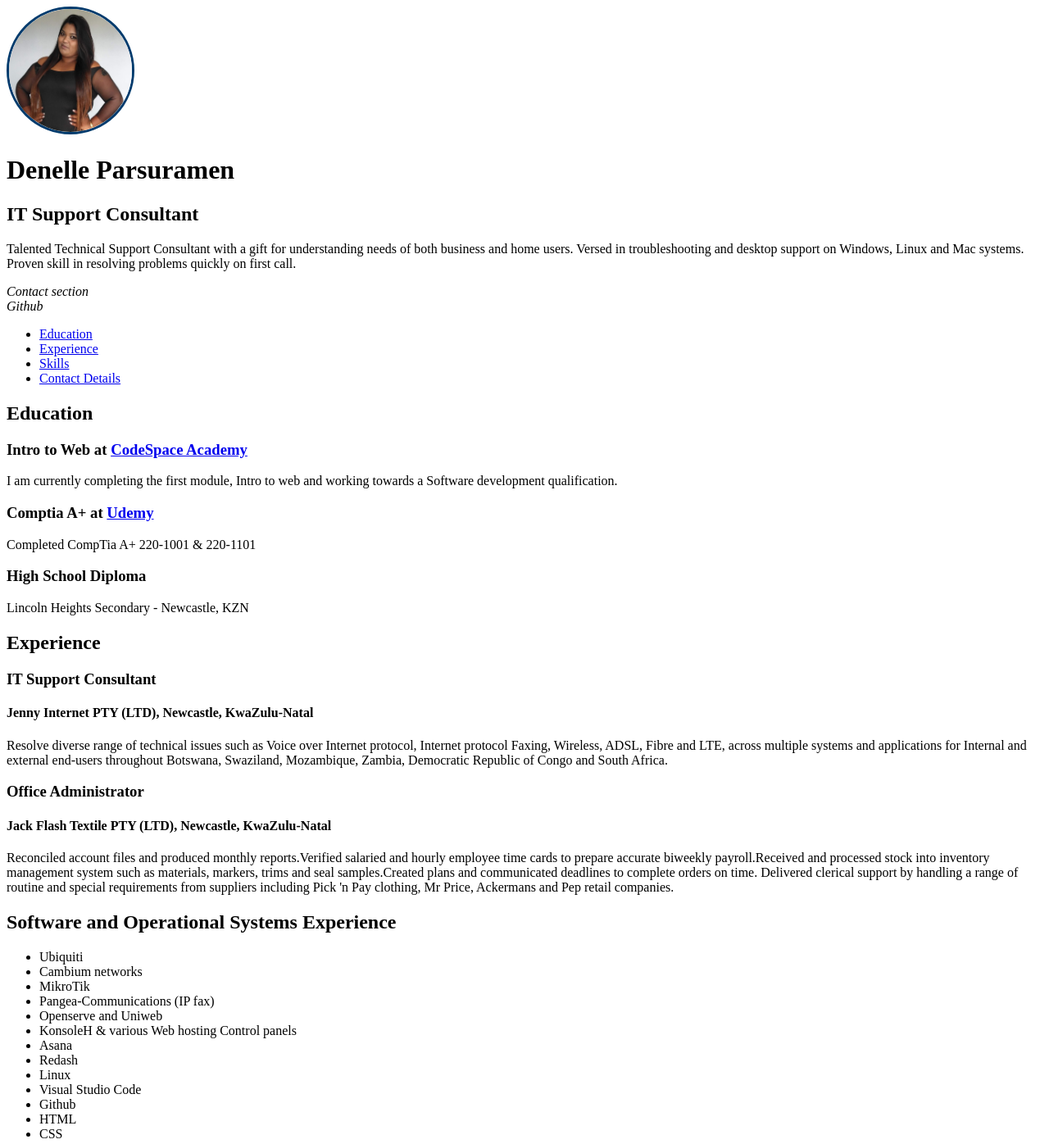
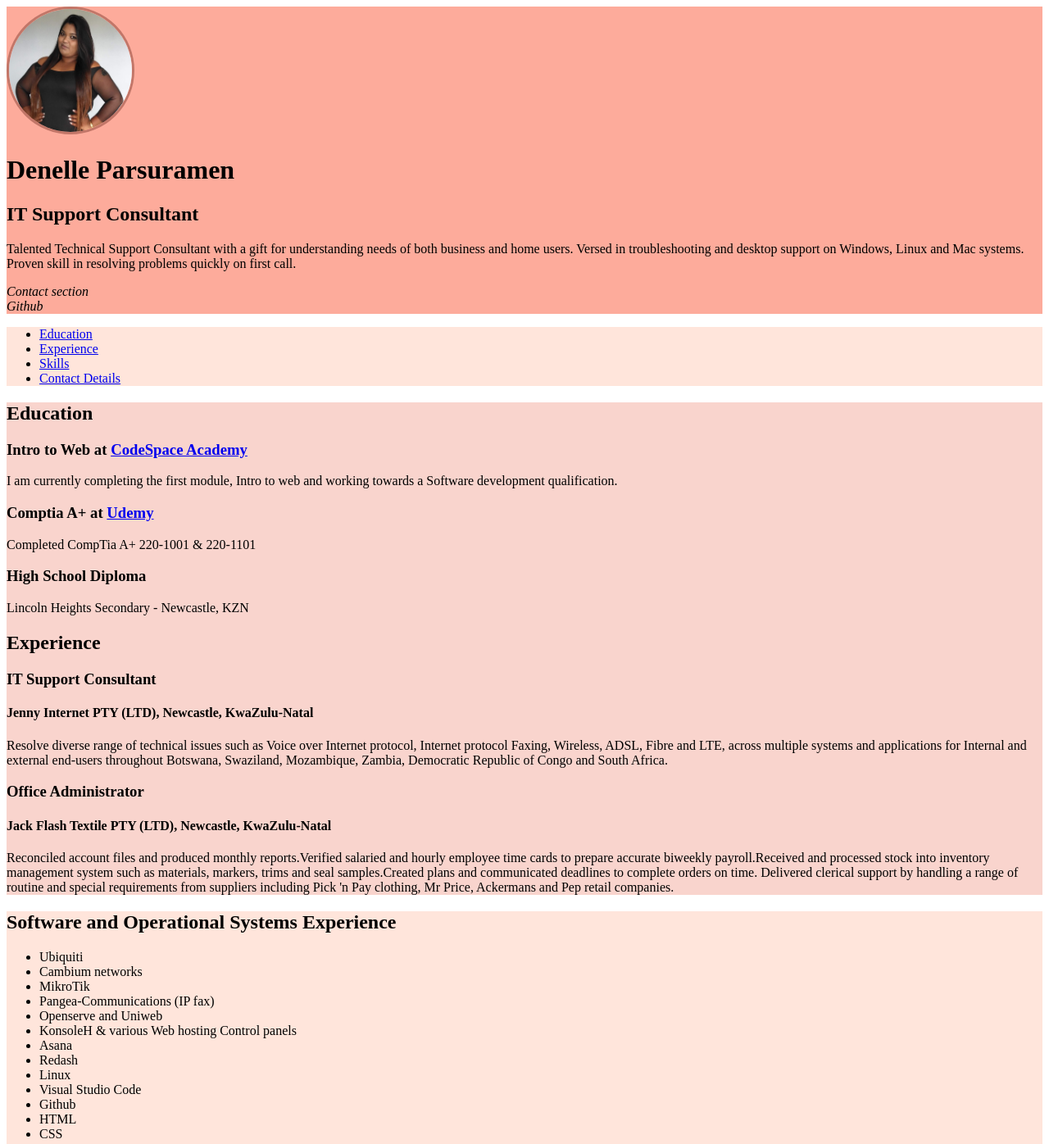
Before and after one commit to Denelle97/DENPAR854_PTO2306_GroupB_DenelleParsuramen_ITW_Final_Digital_Resume, a plain HTML site: page index.html in a window 1280 px wide. Shown: the top 1396 px of the page at 82% size. Drawn offline with Linux system fonts and the light colour scheme.

Commit message:
Adding color to each section of my resume

```diff
--- a/css/stylesheet.css
+++ b/css/stylesheet.css
@@ -2,6 +2,26 @@ img {
     width: 150px;
     height: 150px;
     border-radius: 100px;
-    border: 3px solid #003B6D;
+    border: 3px solid #C27668;
 
 }
+
+header{
+    background-color: #FDAB9B;
+}
+
+aside {
+    background-color: #FFE5DB;
+}
+
+main {
+    background-color:#F9D4CD;
+}
+
+section{
+    background-color: #FFE5DB;
+}
+
+footer {
+    background-color: #FDAB9B;
+}
--- a/index.html
+++ b/index.html
@@ -52,8 +52,7 @@
        </aside>
 
 <!--main content-->
-
-
+<main>
      <div>
 
 <!--Education-->
@@ -91,8 +90,8 @@
            Price, Ackermans and Pep retail companies.
           </p>
       </div>
+    </main>
 
-</article>
 
 <!--Skills Sections-->
 <section>
```
